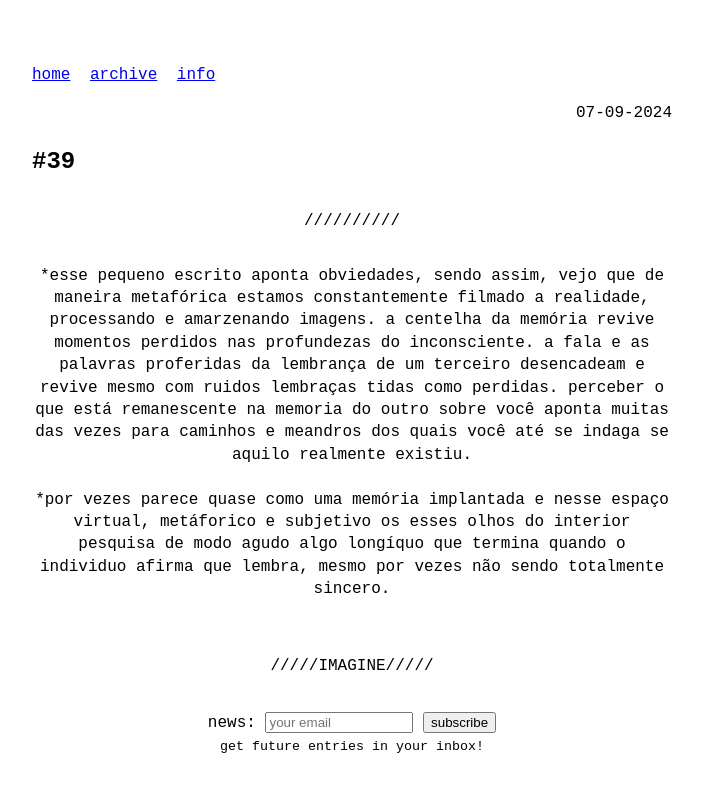
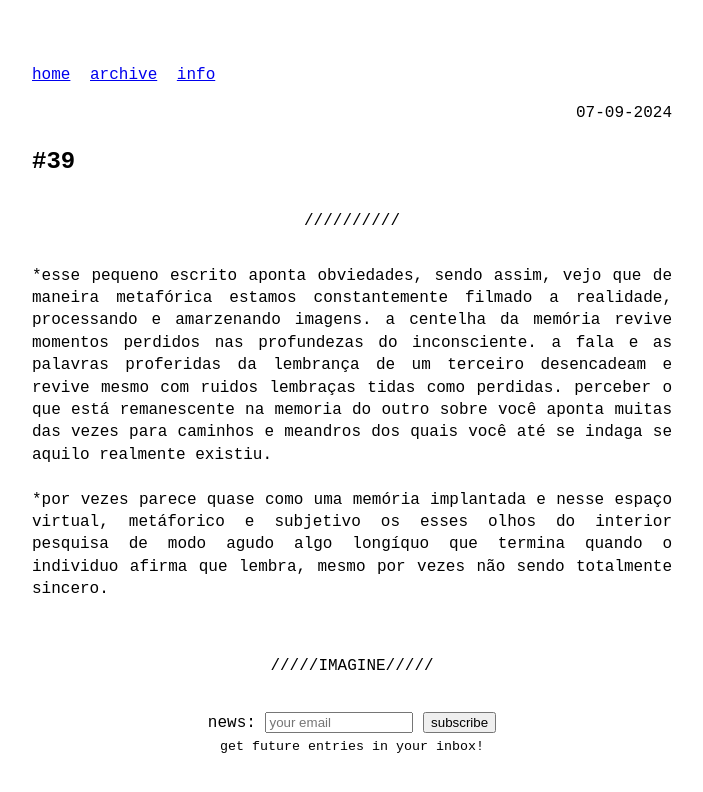
Before and after one commit to odaniloluna/odaniloluna.github.io, a Jekyll site: the page built from _posts/2024-09-07-#39.md, in a window 1280 px wide. Shown: the top 792 px of the page, without its empty margins (288-991 px from the left). Built offline with Jekyll 4.4.1, drawn with Linux system fonts in a browser that asks for light colours.

Commit message:
Update 2024-09-07-#39.md

```diff
--- a/_posts/2024-09-07-#39.md
+++ b/_posts/2024-09-07-#39.md
@@ -4,7 +4,7 @@
 slug: #39
 ---
 ---
-<p class="description" style="text-align: center;">
+<p class="description" style="text-align: justify;">
 *esse pequeno escrito aponta obviedades, sendo assim, vejo que de maneira metafórica estamos constantemente filmado a realidade, processando e amarzenando imagens. a centelha da memória revive momentos perdidos nas profundezas do inconsciente.  a fala e as palavras proferidas da lembrança de um terceiro desencadeam e revive mesmo com ruidos  lembraças tidas como perdidas. perceber o que está remanescente na memoria do outro sobre você aponta muitas das vezes para caminhos e meandros dos quais você até se indaga se aquilo realmente existiu.
 <br>
 <br>
```
